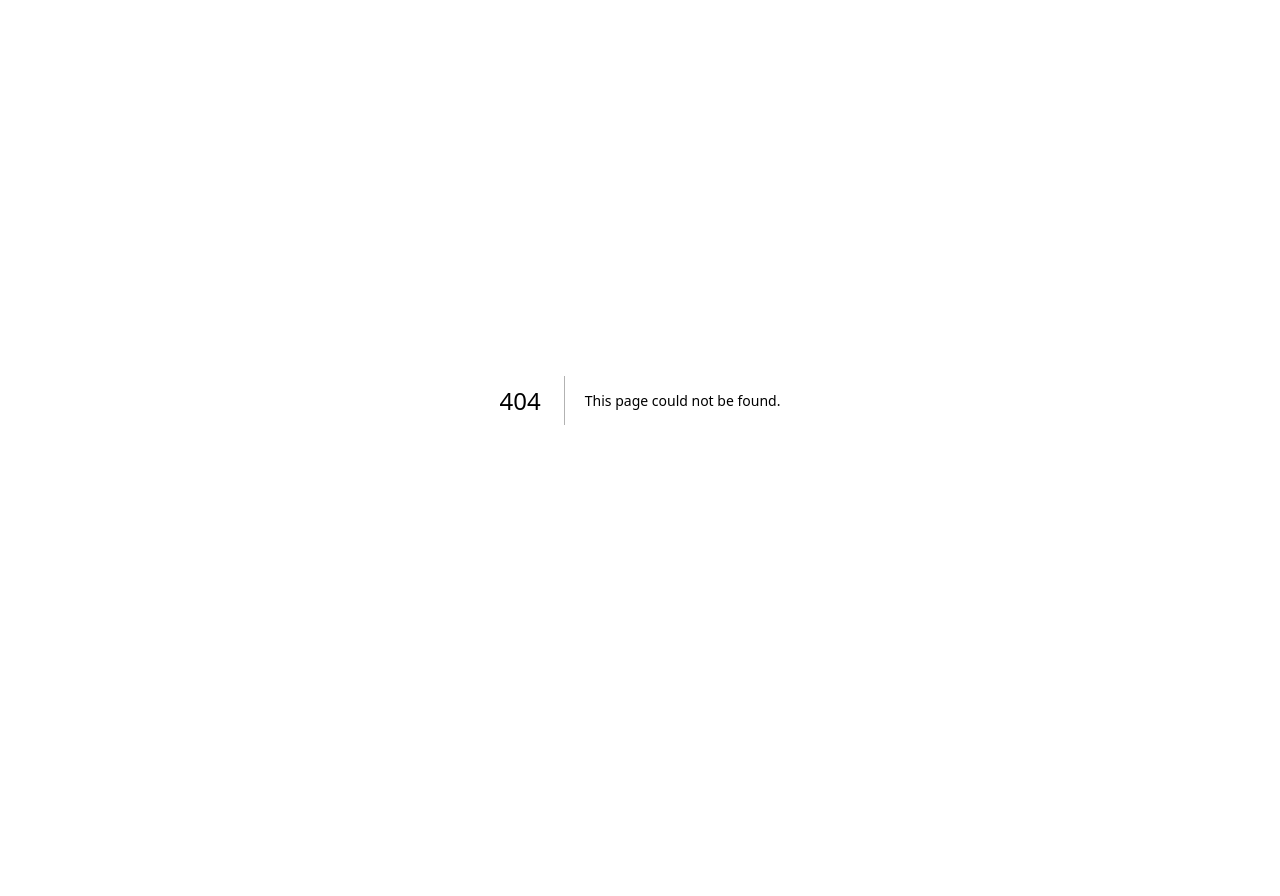
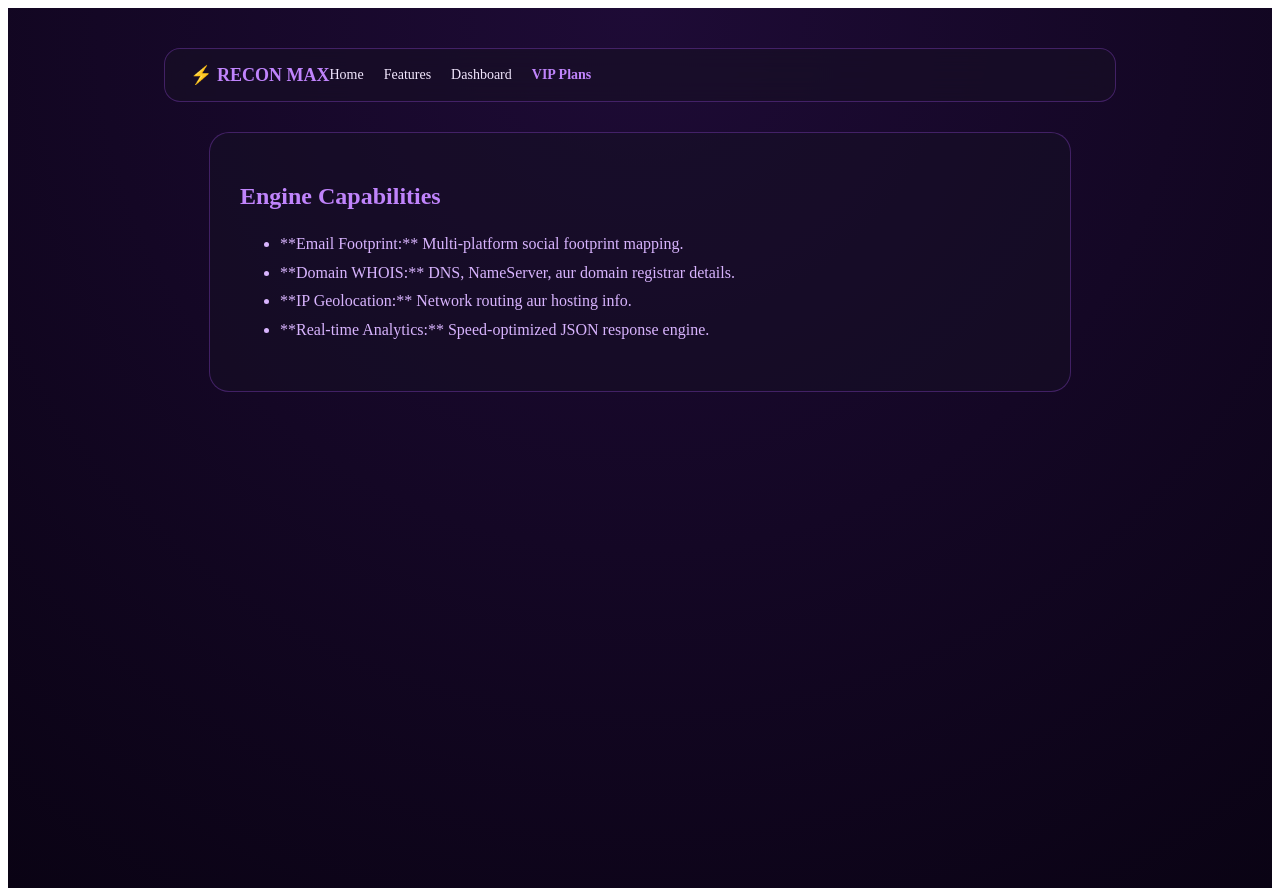
Before and after one commit to stalpada948-a11y/Osint, a Next.js app in the folder frontend/: page /features in a window 1280 px wide. Before the commit this address had no page. Before the commit the page ends 800 px from the top, so only its background shows below. Built offline with nearby package versions, Linux system fonts and the light colour scheme.

Commit message:
Create page.js

```diff
--- /dev/null
+++ b/frontend/src/app/features/page.js
@@ -0,0 +1,33 @@
+import Navbar from '@/components/Navbar';
+
+export default function Features() {
+  return (
+    <div style={{
+      minHeight: "100vh",
+      background: "radial-gradient(circle at top, #1e0b36 0%, #0a0314 100%)",
+      color: "#f3e8ff",
+      padding: "40px 20px",
+      display: "flex",
+      flexDirection: "column",
+      alignItems: "center"
+    }}>
+      <Navbar />
+      <div style={{
+        maxWidth: "800px",
+        width: "100%",
+        background: "rgba(23, 15, 38, 0.6)",
+        padding: "30px",
+        borderRadius: "20px",
+        border: "1px solid rgba(168, 85, 247, 0.3)"
+      }}>
+        <h2 style={{ color: "#c084fc" }}>Engine Capabilities</h2>
+        <ul style={{ lineHeight: "1.8", color: "#d8b4fe" }}>
+          <li>**Email Footprint:** Multi-platform social footprint mapping.</li>
+          <li>**Domain WHOIS:** DNS, NameServer, aur domain registrar details.</li>
+          <li>**IP Geolocation:** Network routing aur hosting info.</li>
+          <li>**Real-time Analytics:** Speed-optimized JSON response engine.</li>
+        </ul>
+      </div>
+    </div>
+  );
+  }
```
